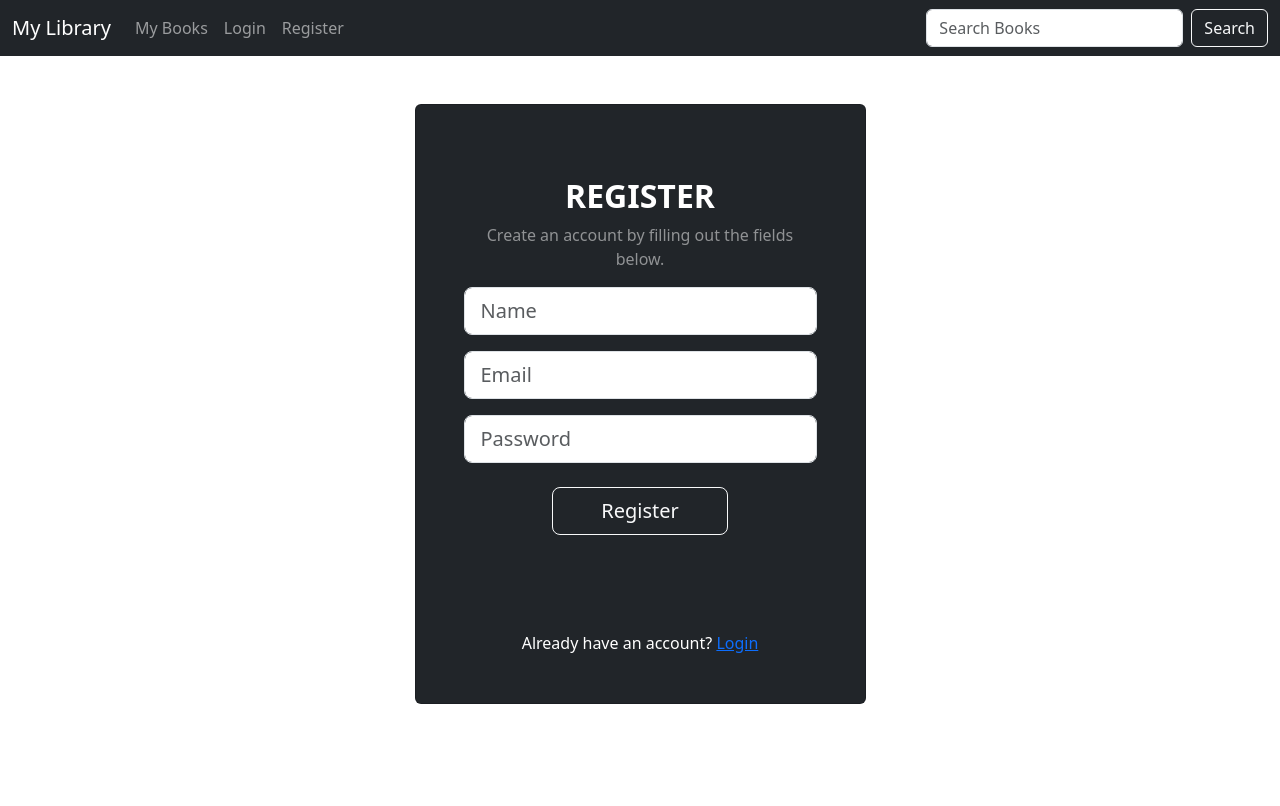
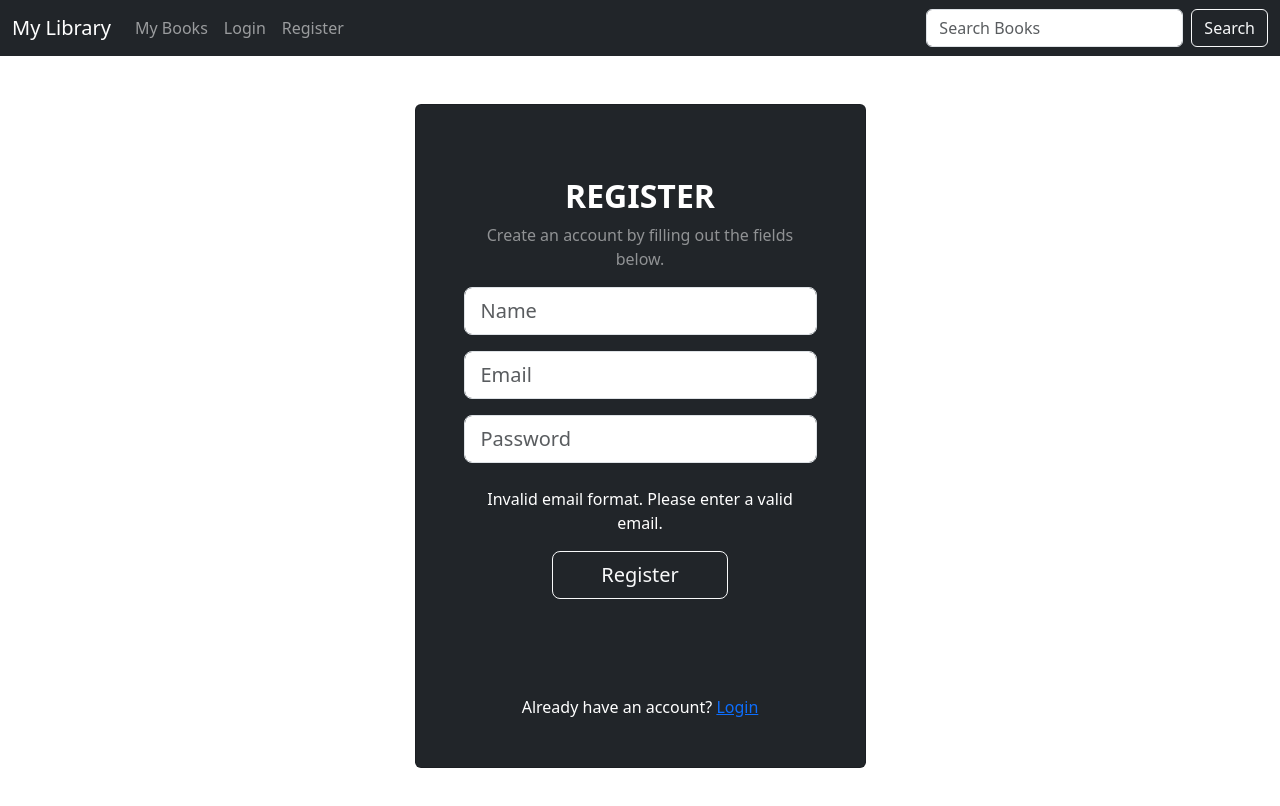
Before and after one commit to simran-nijjar/bookmatcha, a React (Create React App) app: page /Register in a window 1280 px wide. Both pictures are taken after a click on the button "Register". Shown: the top 806 px of the page. Built offline with nearby package versions, Linux system fonts and the light colour scheme; no server answers.

Commit message:
Add method to email format

```diff
--- a/src/Pages/Register.js
+++ b/src/Pages/Register.js
@@ -19,6 +19,12 @@ export class Register extends Component {
       this.setState({ [event.target.name]: event.target.value})
     }
 
+    // Method to check if email is of valid format
+    validateEmail = (Email) => {
+      const regex = /^[A-Z0-9._%+-]+@[A-Z0-9.-]+\.[A-Z]{2,4}$/i;
+      return regex.test(String(Email).toLowerCase());
+    }
+
     Register = (event) => {
       event.preventDefault();
       this.setState({ [event.target.name]: event.target.value });
@@ -26,6 +32,12 @@ export class Register extends Component {
       const Name = this.state.Name;
       const Email = this.state.Email;
       const Password = this.state.Password;
+
+      if (!this.validateEmail(Email)) {
+        console.log('Invalid email format.');
+        this.setState({ Error: 'Invalid email format. Please enter a valid email.' });
+        return;
+      }
 
       axios.post(config.API_URL+'register',  {
         "Name" : Name,
@@ -77,8 +89,14 @@ export class Register extends Component {
 
               {/*Password input*/}
               <div className="form-outline form-white mb-4">
-                <input type="password" value={this.state.Password} name="Password" placeholder='Password' onChange={this.onChange}   className="form-control form-control-lg" />
+                <input type="password" value={this.state.Password} name="Password" placeholder='Password' onChange={this.onChange} className="form-control form-control-lg" />
               </div>
+
+              {/* Error message */}
+              <div style={{ minHeight: '20px' }}>
+                    {this.state.Error && <p style={{ color: 'white' }}>{this.state.Error}</p>}
+                  </div>
+
               <button className="btn btn-outline-light btn-lg px-5" onClick={this.Register} value={'Register'} type="submit">Register</button>
             </div>
 
```
Also changed, not shown: package.json (+5 -5 lines), 1 other file (tests, documents, lock files or other folders).
